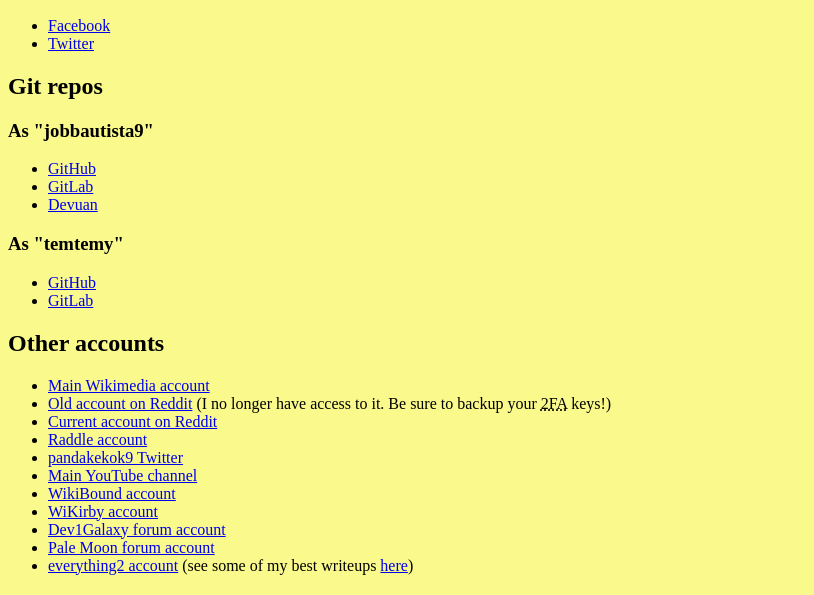
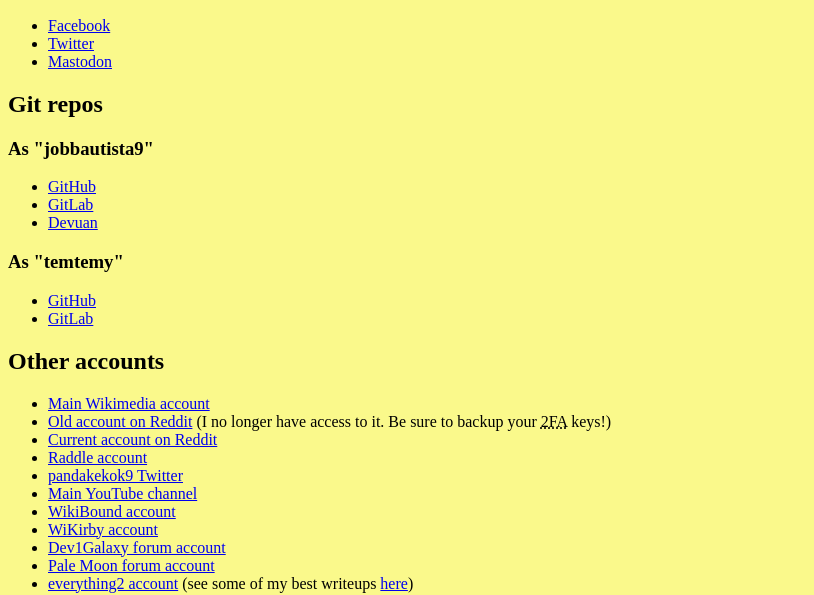
Before and after one commit to jobbautista9/website, a plain HTML site: page wheretofindme.html in a window 1280 px wide. Shown: the part 212-807 px from the top of the page, without its empty margins (0-814 px from the left). Drawn offline with Linux system fonts and the light colour scheme; files that its build step writes are made by us from their sources; files whose address does not match are found by name.

Commit message:
Add mastodon

```diff
--- a/wheretofindme.html
+++ b/wheretofindme.html
@@ -19,6 +19,7 @@
           <ul>
             <li><a href="https://www.facebook.com/ajob09">Facebook</a>
             <li><a href="https://twitter.com/jobbautista9">Twitter</a>
+            <li><a rel="me" href="https://tilde.zone/@job">Mastodon</a>
           </ul>
 
         <h2>Git repos</h2>
```
